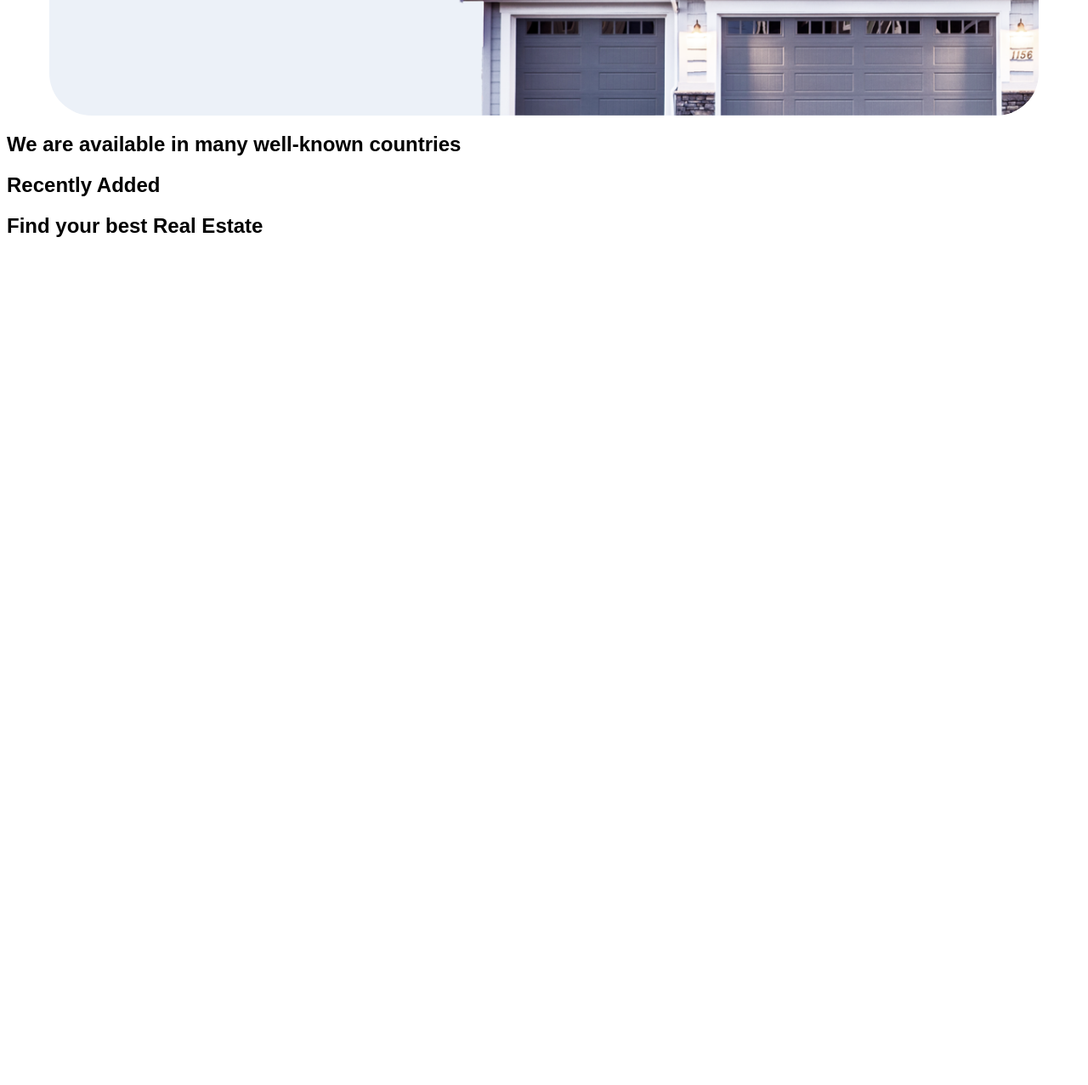
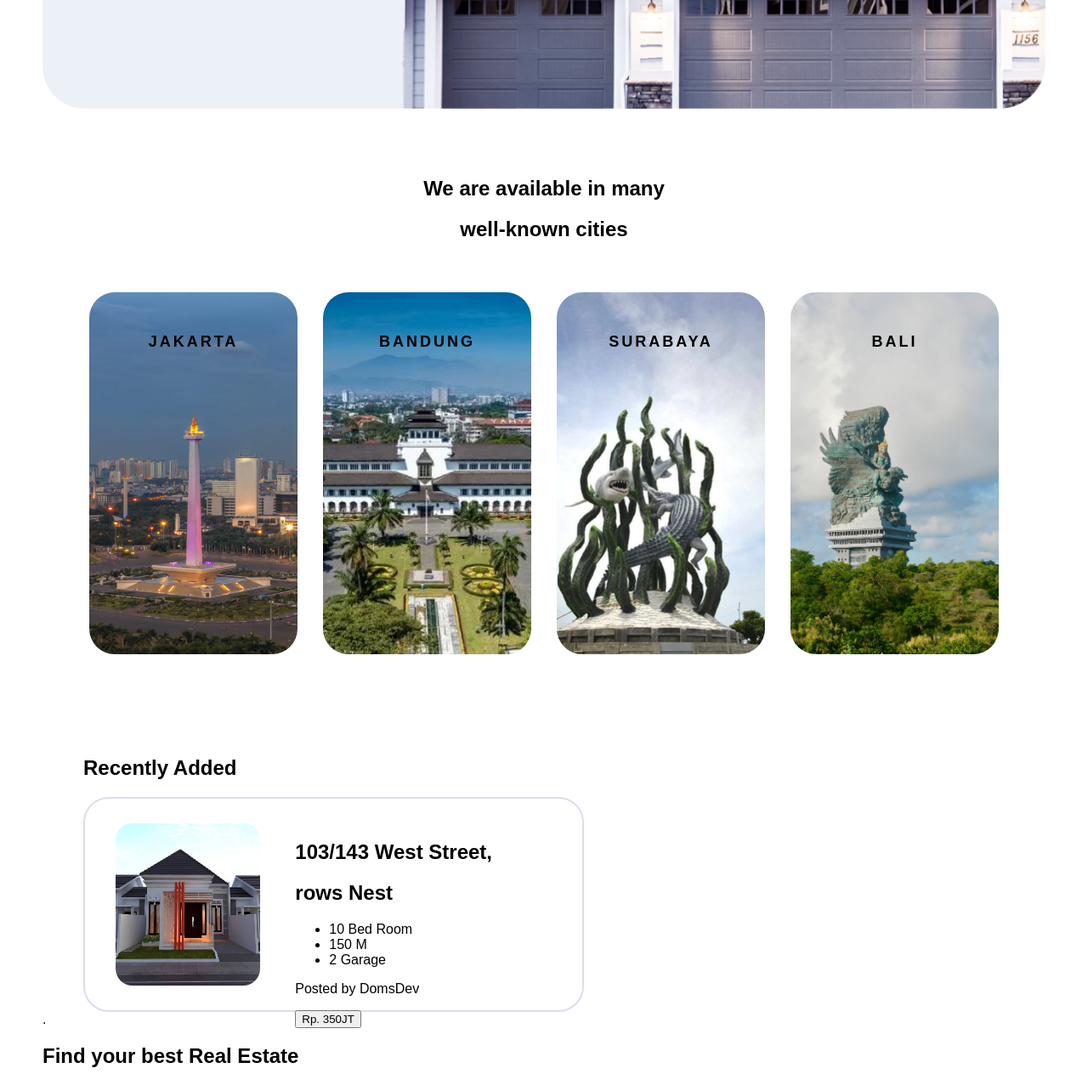
Before and after one commit to mfahminh/DomsDev, a plain HTML site: page index.html in a window 1280 px wide. Shown: the part 564-1841 px from the top of the page at 85% size. Before the commit the page ends 864 px from the top, so only its background shows below. Drawn offline with Linux system fonts and the light colour scheme; a web font is replaced by a local one.

Commit message:
add section cities

```diff
--- a/index.html
+++ b/index.html
@@ -10,8 +10,10 @@
     <title>Document</title>
 </head>
 <body>
-    <header></header>
-    <section>
+    <header>
+
+    </header>
+    <section id="home">
         <div class="home">
             <h1>Easy way to find a perfect property</h1>
             <p>We provide a complete service for the sale, purchase or rental of real estate.</p>
@@ -37,15 +39,58 @@
                 </div>
             </div>
         </div>
+    </section>
+    <section id="location">
+        <div class="location">
+            <div class="location-title">
+                <h1>We are available in many</h1>
+                <h1>well-known cities</h1>
+            </div>
+            <div class="container">
+                <div class="location-jakarta card">
+                    <p>JAKARTA</p>
+                </div>
+                <div class="location-bandung card">
+                    <p>BANDUNG</p>
+                </div>
+                <div class="location-surabaya card">
+                    <p>SURABAYA</p>
+                </div>
+                <div class="location-bali card">
+                    <p>BALI</p>
+                </div>
+            </div>
+        </div>
+    </section>
+    <section>
+        <div class="recentAdd">
+            <h1>Recently Added</h1>
+            <div class="box-product">
+                <div class="product-img">
+                    <img class="product-card" src="assets/product2.webp" alt="">
+                </div>
+                <div class="product-content">
+                    <h2>103/143 West Street,</h2>
+                    <h2>rows Nest</h2>
+                    <div class="spec">
+                        <ul>
+                            <li>10 Bed Room</li>
+                            <li>150 M</li>
+                            <li>2 Garage</li>
+                        </ul>
+                    </div>
+                    <div class="info">
+                        <p>Posted by DomsDev</p>
+                        <button>Rp. 350JT</button>
+                    </div>
+                </div>
+
+            </div>
+        </div>
 
     </section>
     <section>
-        <h1>We are available in many well-known countries</h1>
-    </section>
-    <section>
-        <h1>Recently Added</h1>
-    </section>
-    <section>
+        .
         <h1>Find your best Real Estate</h1>
     </section>
     <footer></footer>
--- a/stylesheet.css
+++ b/stylesheet.css
@@ -3,15 +3,17 @@
     font-family: 'Lufga', sans-serif;
 }
 
+body {
+    margin: 0 50px;
+}
+
 .home{
-    background-color: #ECF1F8;
     height: 600px;
-    margin: 0 50px;
     border-radius: 50px;
     padding: 92px 0 0 89px;
     background-image: url("assets/banner_image.png");
     background-repeat: no-repeat;
-    background-size: auto 600px;
+    background-size: cover;
     background-position: bottom right;
 }
 
@@ -69,3 +71,90 @@
  .fa-magnifying-glass {
     color: white;
  }
+
+.location {
+    margin-top: 80px;
+}
+
+ .location-title h1 {
+    text-align: center;
+    font-weight: bold;
+ }
+
+ .container {
+    margin: 40px 40px;
+    padding-top: 20px;
+    height: auto;
+    display: flex;
+
+ }
+
+ .card {
+    height: 426px;
+    width: 25%;
+    margin: 0 15px;
+    border-radius: 30px;
+    background-size: cover;
+    background-position: center;
+    flex-direction: column;
+    flex-wrap: wrap;
+ }
+
+ .location-jakarta {
+    background-image: url("assets/landmark_jakarta.jpeg");
+ }
+
+ .location-bandung {
+    background-image: url("assets/landmark_bandung.webp");
+ }
+
+ .location-surabaya {
+    background-image: url("assets/landmark_surabaya.webp");
+ }
+
+ .location-bali {
+    background-image: url("assets/landmark_bali.jpeg");
+ }
+
+ .container p{
+    margin-top: 48px;
+    text-align: center;
+    font-size: 18px;
+    font-weight: bold;
+    letter-spacing: 3px;
+ }
+
+ .recentAdd {
+    margin-top: 120px;
+    margin-left: 48px;
+ }
+
+ .box-product {
+    position: relative;
+    width: 585px;
+    height: 249px;
+    border-radius: 30px;
+    border: #DCDCEB 2px solid;
+ }
+
+ .product-img {
+    margin: 29px 36px;
+ }
+
+ .product-img img {
+    width: 170px;
+ }
+
+ .product-card {
+    width: 158px;
+    height: 191px;
+    border-radius: 20px;
+    background-size: cover;
+ }
+
+ .product-content {
+    position: absolute;
+    top: 0;
+    right: 70px;
+    margin: 29px 36px;
+ }
```
Also changed, not shown: assets/landmark_bali.jpeg (added), assets/landmark_bandung.webp (added), assets/landmark_jakarta.jpeg (added), assets/landmark_surabaya.webp (added), assets/product1.png (added), assets/product2.webp (added), assets/simone-hutsch-8n9npBvQUWg-unsplash 1.png (added), 1 other file.
